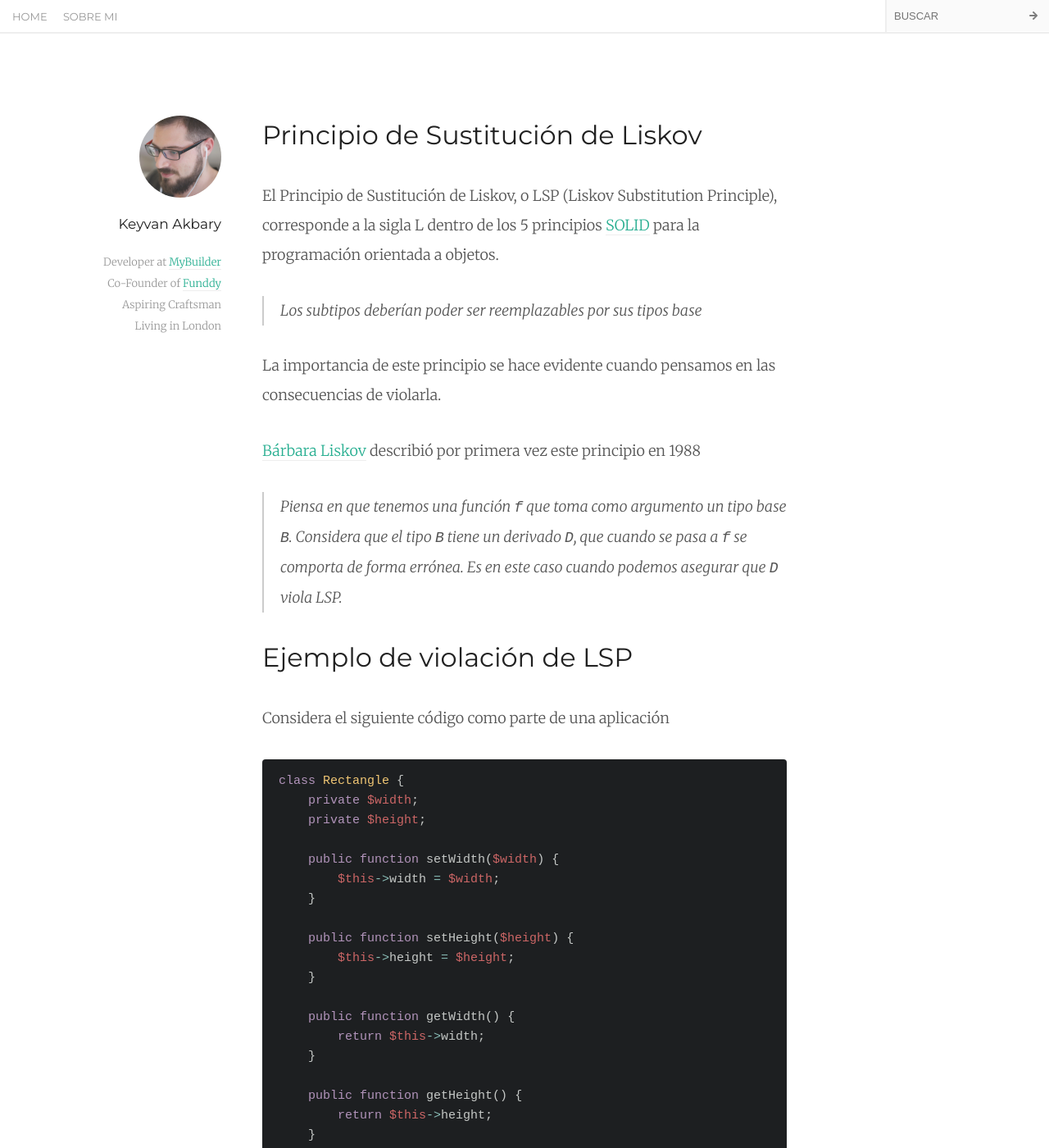
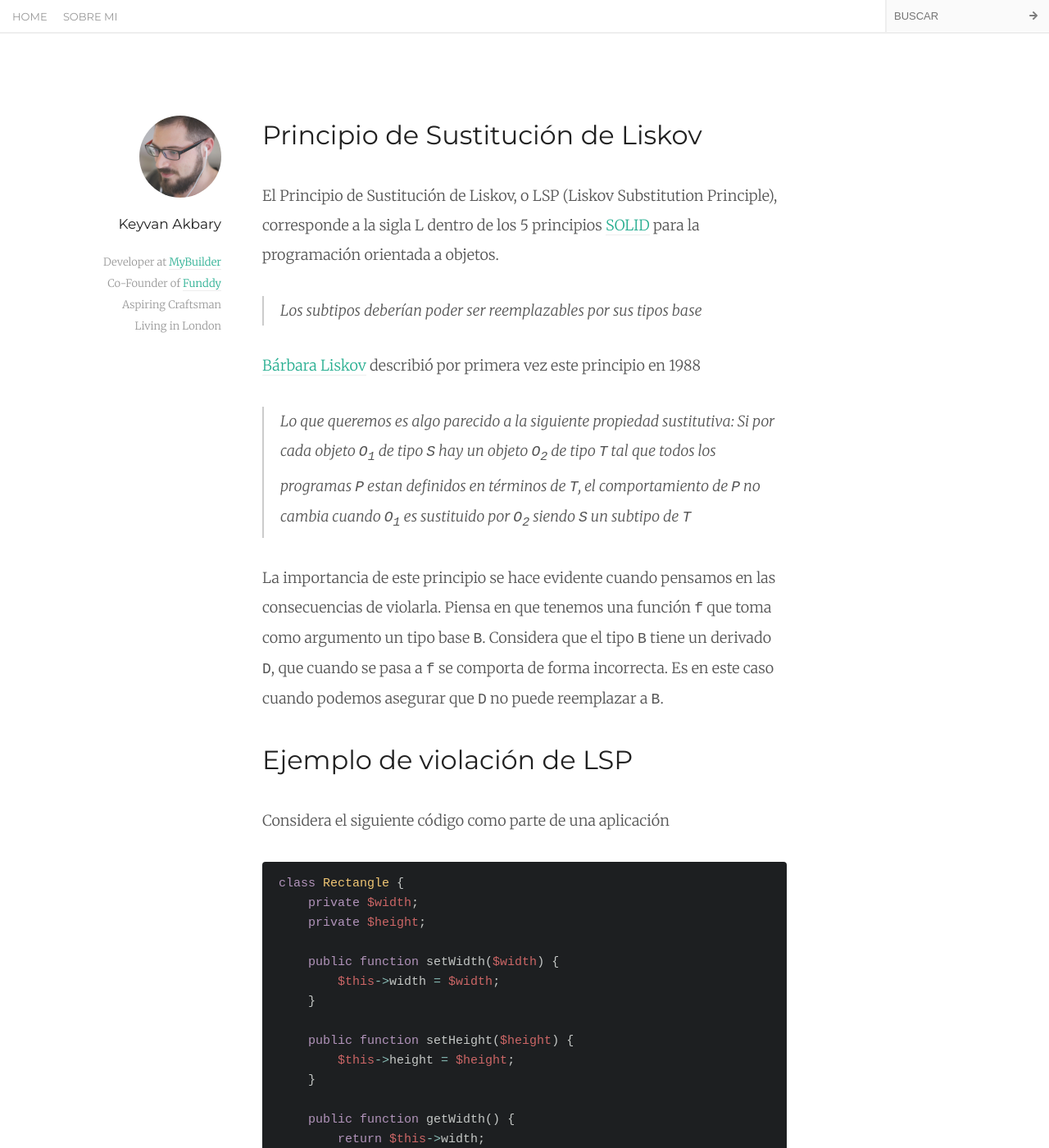
Before and after one commit to keyvanakbary/keyvanakbary.com, a Jekyll site: the page built from _posts/2014-04-19-principio-de-sustitucion-de-liskov.md, in a window 1280 px wide and 1400 px high. Shown: the whole window at 82% size. Built offline with Jekyll 4.4.1, drawn with Linux system fonts in a browser that asks for light colours; nearby versions of some CDN libraries; Markdown is read by kramdown in place of the engine named in the settings; comment, search, counter and statistics services are not loaded; some of the changed text lies outside the part shown.

Commit message:
Add original Liksov definition

```diff
--- a/_posts/2014-04-19-principio-de-sustitucion-de-liskov.md
+++ b/_posts/2014-04-19-principio-de-sustitucion-de-liskov.md
@@ -11,10 +11,10 @@ El Principio de Sustitución de Liskov, o LSP (Liskov Substitution Principle), c
 
 > Los subtipos deberían poder ser reemplazables por sus tipos base
 
-La importancia de este principio se hace evidente cuando pensamos en las consecuencias de violarla.
+[Bárbara Liskov](http://en.wikipedia.org/wiki/Barbara_Liskov) describió por primera vez este principio en 1988
+> Lo que queremos es algo parecido a la siguiente propiedad sustitutiva: Si por cada objeto <code>O<sub>1</sub></code> de tipo `S` hay un objeto <code>O<sub>2</sub></code> de tipo `T` tal que todos los programas `P` estan definidos en términos de `T`, el comportamiento de `P` no cambia cuando <code>O<sub>1</sub></code> es sustituido por <code>O<sub>2</sub></code> siendo `S` un subtipo de `T`
 
-[Bárbara Liskov](http://en.wikipedia.org/wiki/Barbara_Liskov) describió por primera vez este principio en 1988
-> Piensa en que tenemos una función `f` que toma como argumento un tipo base `B`. Considera que el tipo `B` tiene un derivado `D`, que cuando se pasa a `f` se comporta de forma errónea. Es en este caso cuando podemos asegurar que `D` viola LSP.
+La importancia de este principio se hace evidente cuando pensamos en las consecuencias de violarla. Piensa en que tenemos una función `f` que toma como argumento un tipo base `B`. Considera que el tipo `B` tiene un derivado `D`, que cuando se pasa a `f` se comporta de forma incorrecta. Es en este caso cuando podemos asegurar que `D` no puede reemplazar a `B`.
 
 ## Ejemplo de violación de LSP
 Considera el siguiente código como parte de una aplicación
```
Also changed, not shown: other parts of _posts/2014-04-19-principio-de-sustitucion-de-liskov.md (+2 -1 lines).
